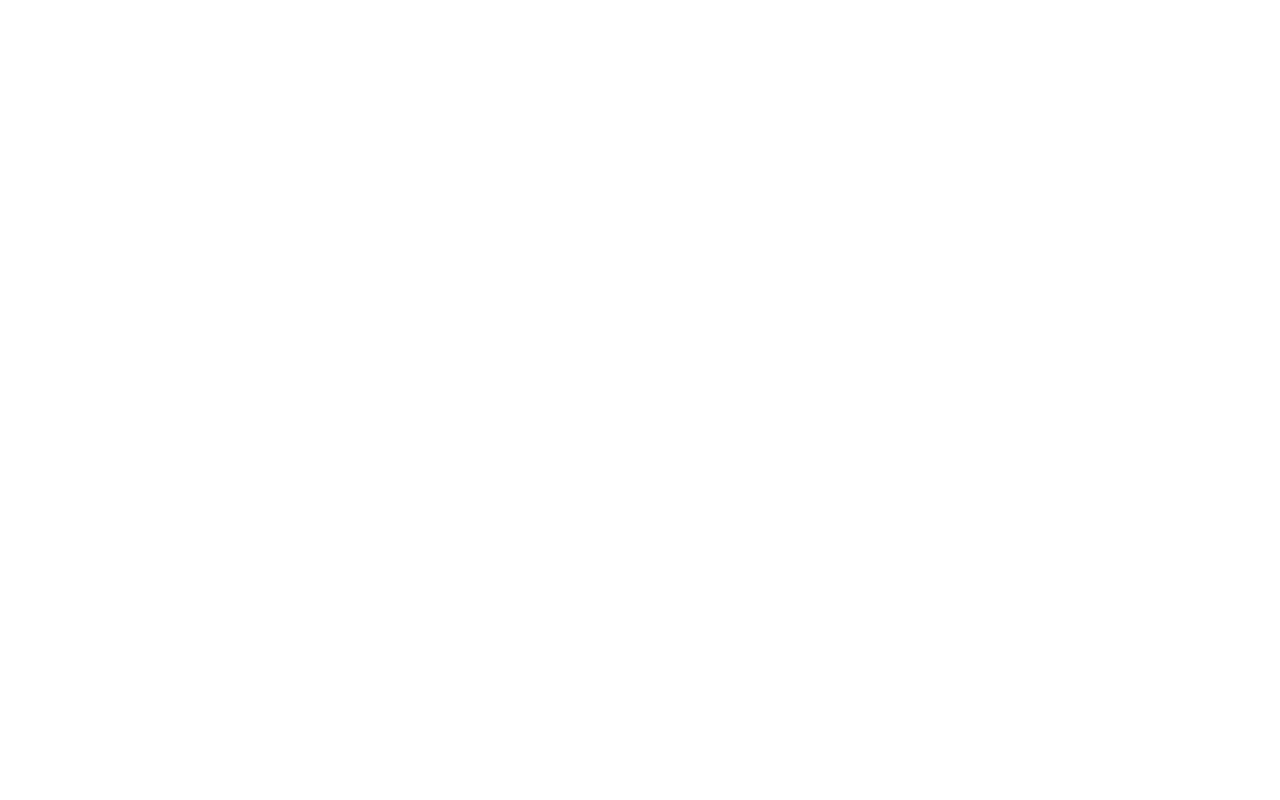
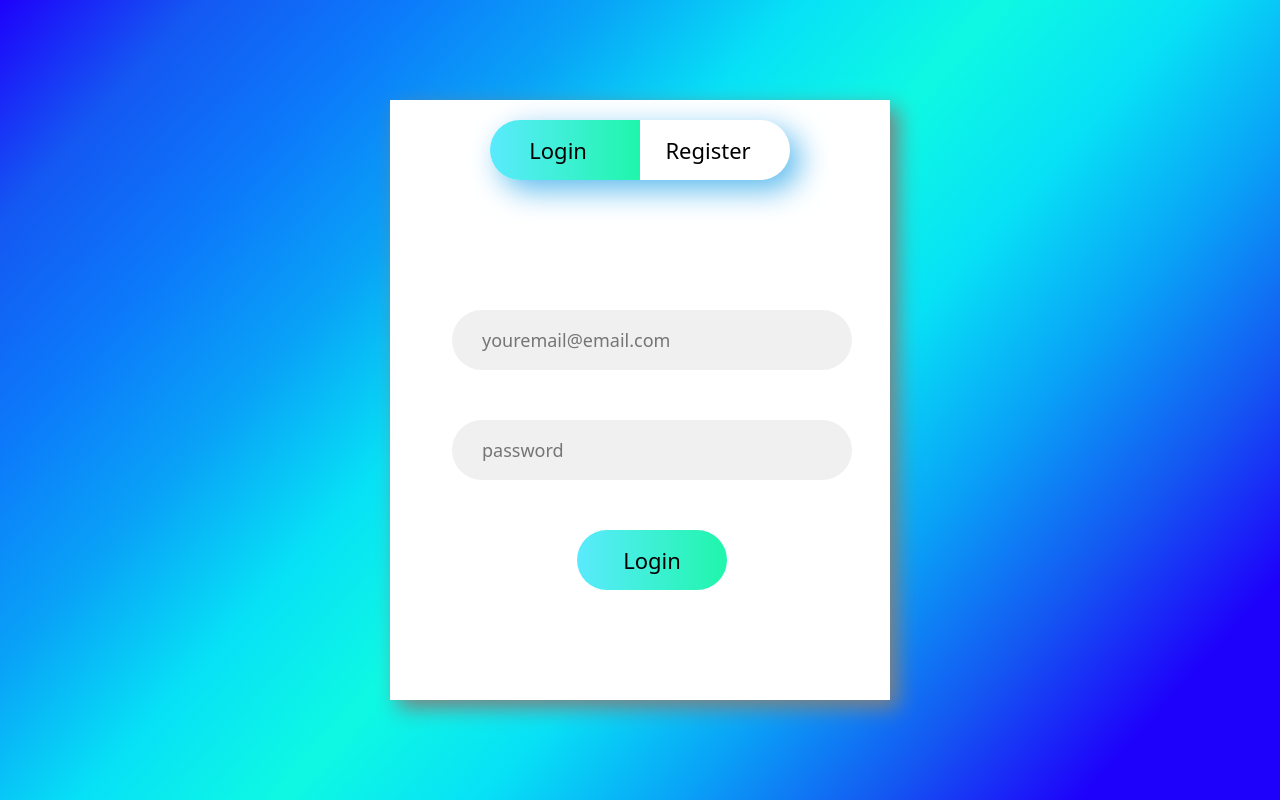
Before and after one commit to Borkata02/Login_Register_Form, a plain HTML site: page index.html in a window 1280 px wide. Drawn offline with nearby package versions, Linux system fonts and the light colour scheme.

Commit message:
Design of the form. Transitions.

```diff
--- /dev/null
+++ b/css/reset.css
@@ -0,0 +1,51 @@
+html, body, div, span, applet, object, iframe,
+h1, h2, h3, h4, h5, h6, p, blockquote, pre,
+a, abbr, acronym, address, big, cite, code,
+del, dfn, em, img, ins, kbd, q, s, samp,
+small, strike, strong, sub, sup, tt, var,
+b, u, i, center,
+dl, dt, dd, ol, ul, li,
+fieldset, form, label, legend,
+table, caption, tbody, tfoot, thead, tr, th, td,
+article, aside, canvas, details, embed,
+figure, figcaption, footer, header, hgroup,
+menu, nav, output, ruby, section, summary,
+time, mark, audio, video {
+	margin: 0;
+	padding: 0;
+	border: 0;
+	font-size: 100%;
+	font: inherit;
+	vertical-align: baseline;
+}
+/* HTML5 display-role reset for older browsers */
+article, aside, details, figcaption, figure,
+footer, header, hgroup, menu, nav, section {
+	display: block;
+}
+body {
+	line-height: 1;
+}
+ol, ul {
+	list-style: none;
+}
+blockquote, q {
+	quotes: none;
+}
+blockquote:before, blockquote:after,
+q:before, q:after {
+	content: '';
+	content: none;
+}
+table {
+	border-collapse: collapse;
+	border-spacing: 0;
+}
+a,
+a:hover,
+a:focus,
+a:active,
+a:visited{
+	text-decoration: none;
+	outline: none;
+}
--- a/css/style.css
+++ b/css/style.css
@@ -0,0 +1,122 @@
+/* Imports */
+@import url('reset.css');
+
+/* Fonts */
+
+/* Main */
+body {
+    display: flex;
+    justify-content: center;
+    align-items: center;
+    width: 100vw;
+    height: 100vh;
+    background: rgb(30,1,251);
+background: linear-gradient(312deg, rgba(30,1,251,1) 10%, rgba(20,88,242,1) 20%, rgba(9,162,247,1) 30%, rgba(7,225,246,1) 40%, rgba(14,249,227,1) 50%, rgba(7,225,246,1) 60%, rgba(9,162,247,1) 70%, rgba(12,121,250,1) 80%, rgba(20,88,242,1) 90%, rgba(30,1,251,1) 100%);
+}
+
+.form {
+    height: 600px;
+    width: 500px;
+    background-color: white;
+    box-shadow: 8px 8px 20px rgb(128, 128, 128);
+    position: relative;
+    overflow: hidden;
+}
+
+.btns{
+    height: 60px;
+    width: 300px;
+    margin: 20px auto;
+    display: flex;
+    align-items: center;
+    justify-content: space-around;
+    box-shadow: 10px 10px 30px rgb(90, 186, 238);
+    border-radius: 50px;
+}
+
+.login,
+.register {
+    font-size: 22px;
+    border: none;
+    outline: none;
+    background-color: transparent;
+    position: relative;
+    cursor: pointer;
+}
+
+.slider {
+    height: 60px;
+    width: 150px;
+    border-radius: 50px 0% 0% 50px;
+    background-image: linear-gradient(to right,
+            rgb(90, 234, 253),
+            rgb(31, 246, 171));
+    position: absolute;
+    top: 20px;
+    left:100px;
+    transition: all 0.5s ease-in-out;
+}
+.slider-right{
+    border-radius: 0% 50px 50px 0%;
+    background-image: linear-gradient(to left,
+    rgb(90, 234, 253),
+    rgb(31, 246, 171));
+}
+
+.moveslider {
+    left: 250px;
+}
+.form-section{
+    height: 500px;
+    width: 1000px;
+    padding: 20px 0;
+    display: flex;
+    position: relative;
+    transition: all 0.5s ease-in-out;
+    left: 0px;
+}
+
+.form-section-move {
+    left: -500px;
+}
+
+.login-form,
+.register-form {
+    height: 100%;
+    width: 500px;
+    display: flex;
+    flex-direction: column;
+    align-items: center;
+    justify-content: center;
+    padding: 0px 150px;
+}
+.login-form{
+    gap: 50px;
+}
+.register-form{
+    gap: 30px;
+}
+
+.ele {
+    height: 60px;
+    width: 400px;
+    outline: none;
+    border: none;
+    color: rgb(77, 77, 77);
+    background-color: rgb(240, 240, 240);
+    border-radius: 50px;
+    padding-left: 30px;
+    font-size: 18px;
+}
+
+.clkbtn {
+    height: 60px;
+    width: 150px;
+    border-radius: 50px;
+    background-image: linear-gradient(to right,
+    rgb(90, 234, 253),
+    rgb(31, 246, 171));
+    font-size: 22px;
+    border: none;
+    cursor: pointer;
+}
--- a/index.html
+++ b/index.html
@@ -4,8 +4,61 @@
     <meta charset="UTF-8">
     <meta name="viewport" content="width=device-width, initial-scale=1.0">
     <title>Document</title>
+    <link rel="stylesheet" href="css/style.css">
+    <link href="https://cdn.jsdelivr.net/npm/bootstrap@5.3.0/dist/css/bootstrap.min.css" rel="stylesheet" integrity="sha384-9ndCyUaIbzAi2FUVXJi0CjmCapSmO7SnpJef0486qhLnuZ2cdeRhO02iuK6FUUVM" crossorigin="anonymous">
+    <script src="https://kit.fontawesome.com/ef8088f985.js" crossorigin="anonymous"></script>
+    <script src="https://code.jquery.com/jquery-3.7.0.min.js" integrity="sha256-2Pmvv0kuTBOenSvLm6bvfBSSHrUJ+3A7x6P5Ebd07/g=" crossorigin="anonymous"></script>
 </head>
 <body>
+    <div class="form">
+        <div class="container">
+            <div class="row">
+                <div class="col-md-12">
+                    <div class="slider"></div>
+                    <div class="btns">
+                        <button class="login">Login</button>
+                        <button class="register">Register</button>
+                    </div>
+                    <div class="form-section">
+                        <div class="login-form">
+                            <input type="email" class=" email ele" placeholder="youremail@email.com">
+                            <input type="password" class="pass ele" placeholder="password">
+                            <button class="clkbtn">Login</button>
+                        </div>
+                        <div class="register-form">
+                            <input type="text" class="name ele" placeholder="Enter your name">
+                            <input type="email" class=" email ele" placeholder="youremail@email.com">
+                            <input type="password" class="pass ele"placeholder="Password">
+                            <input type="password" class="conf_pass ele" placeholder="Confirm Password">
+                            <button class="clkbtn"> Sign Up</button>
+                        </div>
+                    </div>
+                </div>
+            </div>
+        </div>
+    </div>
 
+    <script type="text/javascript">
+
+let signup = document.querySelector(".register");
+let login = document.querySelector(".login");
+let slider = document.querySelector(".slider");
+let formSection = document.querySelector(".form-section");
+let form = document.querySelector(".form")
+
+signup.addEventListener("click", () => {
+    slider.classList.add("moveslider");
+    formSection.classList.add("form-section-move");
+    formSection.classList.remove("form-section-login");
+    slider.classList.add("slider-right");
+});
+
+login.addEventListener("click", () => {
+    slider.classList.remove("moveslider");
+    formSection.classList.remove("form-section-move");
+    formSection.classList.add("form-section-login");
+    slider.classList.remove("slider-right");
+});
+    </script>
 </body>
 </html>
```
